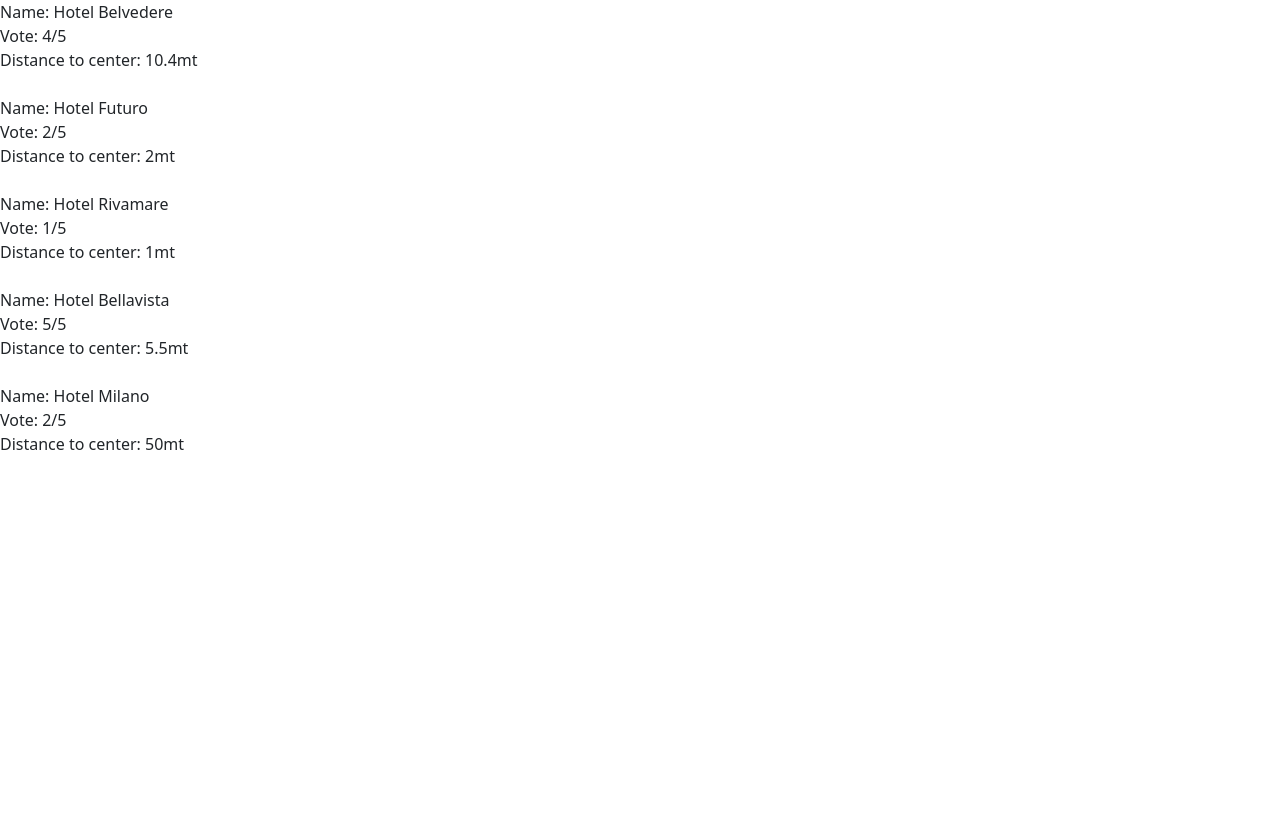
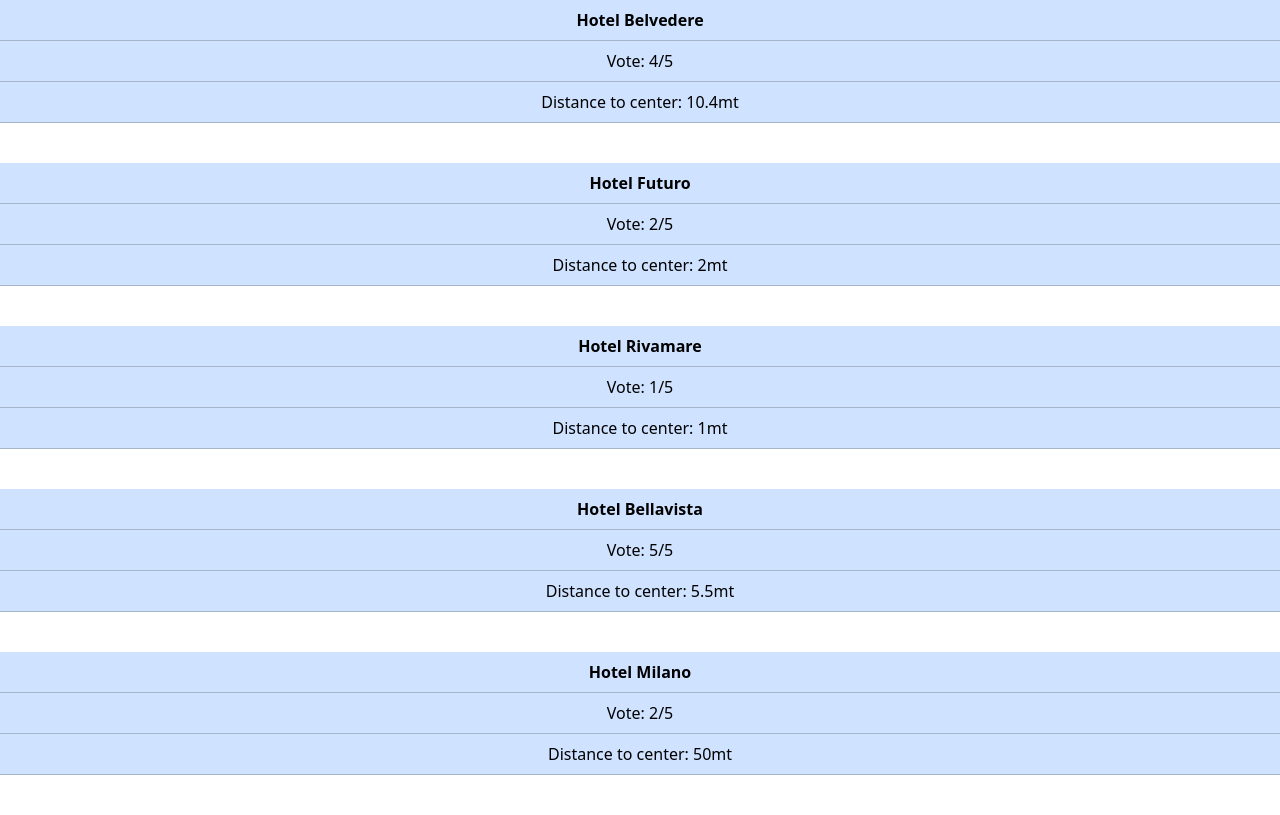
Before and after one commit to SimoneCerri/php-hotel, a PHP site: page / in a window 1280 px wide. Before the commit the page ends 450 px from the top, so only its background shows below. Run offline with PHP 8.4, Linux system fonts and the light colour scheme; some libraries are stand-ins or nearby versions; some web fonts are replaced.

Commit message:
table with data

```diff
--- a/index.php
+++ b/index.php
@@ -74,10 +74,34 @@ $hotels =
        <?php
         foreach ($hotels as $hotel)
         {
-            echo "Name: " .$hotel["name"] . "<br>"."Vote: ".$hotel["vote"]."/5"."<br>"."Distance to center: ".$hotel["distance_to_center"]."mt"."<br>"."<br>";
+             /* "Name: " .$hotel["name"] . "<br>"."Vote: ".$hotel["vote"]."/5"."<br>"."Distance to center: ".$hotel["distance_to_center"]."mt"."<br>"."<br>"; */
+            echo "<div
+                class='table-responsive'
+            >
+                <table
+                    class='table table-primary'
+                >
+                    <thead>
+                        <tr>
+                            <th scope='col'>".$hotel['name']."</th>
+                        </tr>
+                    </thead>
+                    <tbody>
+                        <tr class=''>
+                            <td scope='row'>"."Vote: ".$hotel["vote"]."/5"."</td>
+                        </tr>
+                        <tr class=''>
+                            <td scope='row'>"."Distance to center: ".$hotel["distance_to_center"]."mt"."</td>
+                        </tr>
+                    </tbody>
+                </table>
+            </div>"."<br>";
+
         }
        ?>
+
    </div>
+
    <!-- #region Dev-only cdns, disable in production -->
    <!-- #region link to Vue-script -->
    <script src='https: //unpkg.com/vue@3/dist/vue.global.js'></script>
@@ -92,4 +116,11 @@ $hotels =
 
 </body>
 
+<style>
+    .table
+    {
+        text-align:center;
+    }
+</style>
+
 </html>
```
